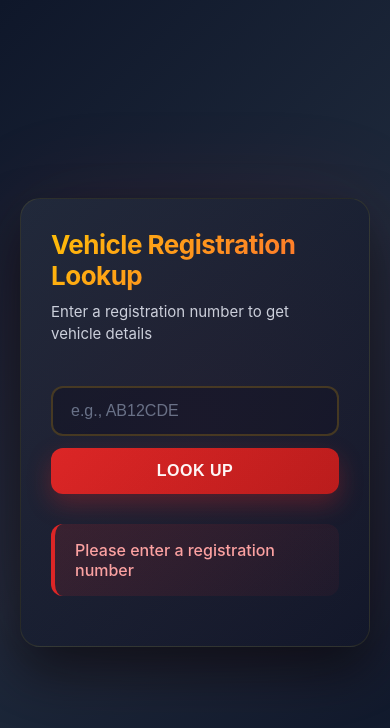
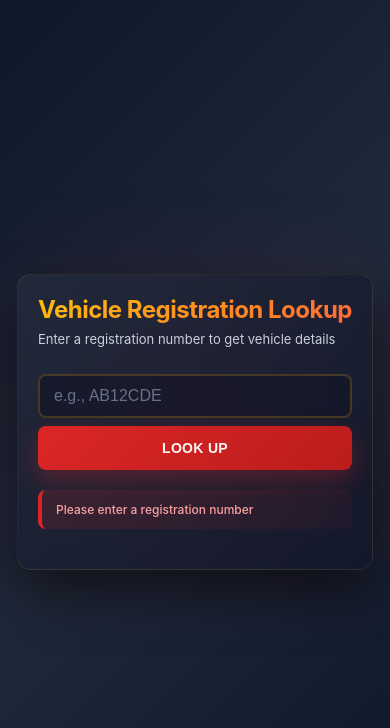
Before and after one commit to carnageremapscr-bit/website, a website: page NEW REG LOOKUP/public/index.html in a window 390 px wide. Both pictures are taken after a click on the button "LOOK UP". Drawn offline with Linux system fonts and the light colour scheme.

Commit message:
MOBILE IMPOROVEMENT

```diff
--- a/NEW REG LOOKUP/public/styles.css
+++ b/NEW REG LOOKUP/public/styles.css
@@ -11,12 +11,16 @@ body {
   display: flex;
   align-items: center;
   justify-content: center;
-  padding: 20px;
+  padding: 15px;
 }
 
 .container {
   width: 100%;
   max-width: 700px;
+  min-height: 100%;
+  display: flex;
+  align-items: center;
+  justify-content: center;
 }
 
 .card {
@@ -147,8 +151,8 @@ h1 {
 
 .details-grid {
   display: grid;
-  grid-template-columns: repeat(auto-fit, minmax(280px, 1fr));
-  gap: 18px;
+  grid-template-columns: repeat(auto-fit, minmax(220px, 1fr));
+  gap: 14px;
 }
 
 .detail-item {
@@ -202,24 +206,154 @@ h1 {
   }
 }
 
-@media (max-width: 480px) {
+@media (max-width: 768px) {
+  body {
+    padding: 12px;
+  }
+
   .card {
-    padding: 30px;
+    padding: 28px;
+    border-radius: 16px;
   }
 
   h1 {
-    font-size: 26px;
+    font-size: 28px;
+    margin-bottom: 8px;
+  }
+
+  .subtitle {
+    font-size: 14px;
+    margin-bottom: 30px;
+  }
+
+  .form-group {
+    gap: 10px;
+    margin-bottom: 24px;
+  }
+
+  .input-field {
+    padding: 12px 16px;
+    font-size: 16px;
+    border-radius: 10px;
+  }
+
+  .btn-primary {
+    padding: 12px 28px;
+    font-size: 15px;
+    border-radius: 10px;
+    min-height: 48px;
+  }
+
+  .details-grid {
+    grid-template-columns: repeat(auto-fit, minmax(150px, 1fr));
+    gap: 12px;
+  }
+
+  .detail-item {
+    padding: 14px;
+    border-radius: 10px;
+  }
+
+  .detail-item .label {
+    font-size: 10px;
+    margin-bottom: 4px;
+  }
+
+  .detail-item .value {
+    font-size: 15px;
+  }
+
+  .results h2 {
+    font-size: 20px;
+    margin-bottom: 20px;
+  }
+
+  .loading {
+    padding: 24px;
+    font-size: 14px;
+  }
+
+  .error {
+    padding: 14px 16px;
+    font-size: 13px;
+  }
+}
+
+@media (max-width: 480px) {
+  body {
+    padding: 10px;
+  }
+
+  .card {
+    padding: 20px;
+    border-radius: 14px;
+  }
+
+  h1 {
+    font-size: 24px;
+    margin-bottom: 6px;
+  }
+
+  .subtitle {
+    font-size: 13px;
+    margin-bottom: 24px;
   }
 
   .form-group {
     flex-direction: column;
+    gap: 8px;
+    margin-bottom: 20px;
+  }
+
+  .input-field {
+    padding: 11px 14px;
+    font-size: 16px;
+    border-radius: 8px;
+    min-height: 44px;
   }
 
   .btn-primary {
     width: 100%;
+    padding: 11px 24px;
+    font-size: 14px;
+    border-radius: 8px;
+    min-height: 44px;
+    letter-spacing: 0.3px;
   }
 
   .details-grid {
     grid-template-columns: 1fr;
+    gap: 10px;
+  }
+
+  .detail-item {
+    padding: 12px;
+    border-radius: 8px;
+  }
+
+  .detail-item .label {
+    font-size: 9px;
+    margin-bottom: 3px;
+  }
+
+  .detail-item .value {
+    font-size: 14px;
+  }
+
+  .results h2 {
+    font-size: 18px;
+    margin-bottom: 18px;
+  }
+
+  .loading {
+    padding: 20px;
+    font-size: 13px;
+    border-radius: 8px;
+  }
+
+  .error {
+    padding: 12px 14px;
+    font-size: 12px;
+    border-radius: 8px;
   }
 }
```
